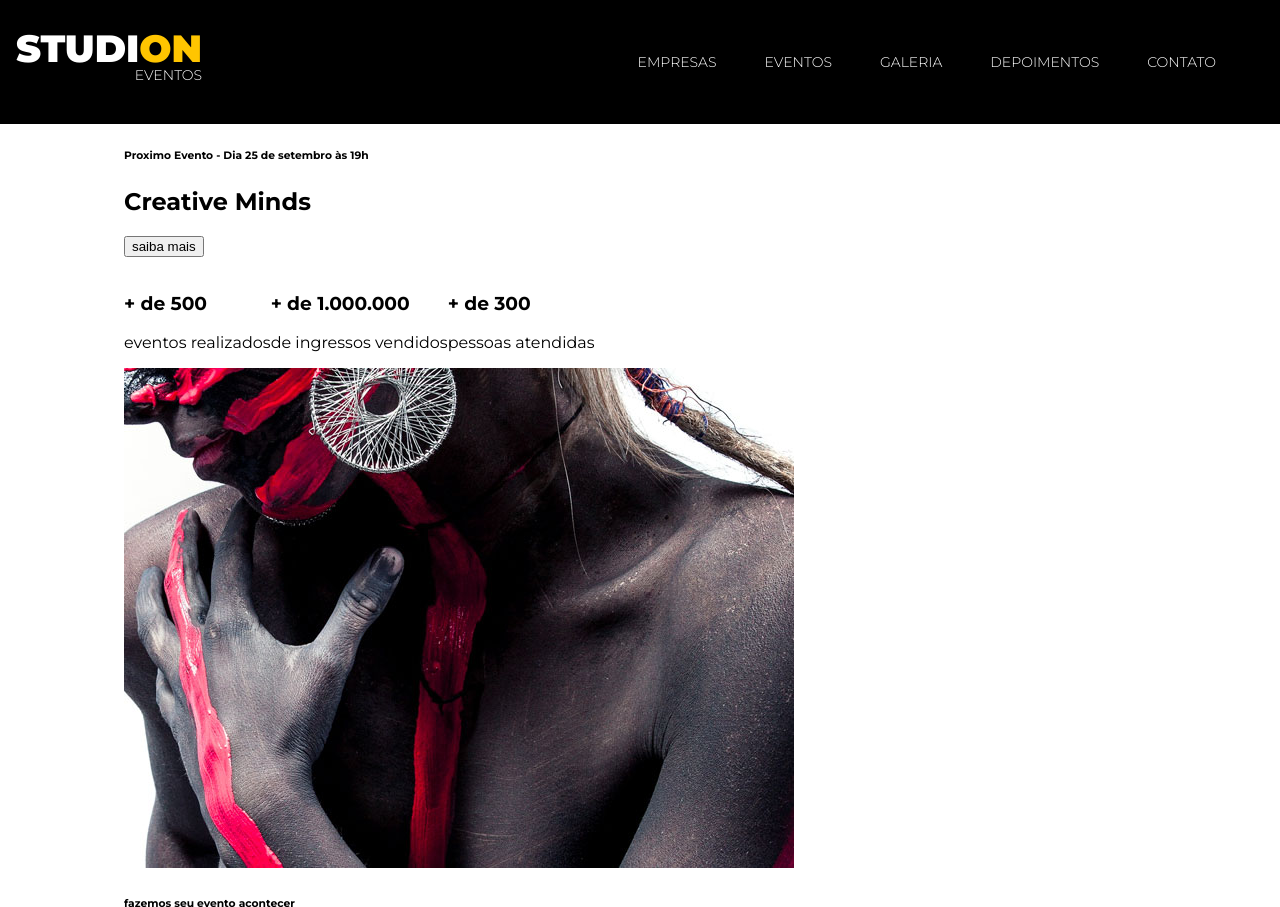
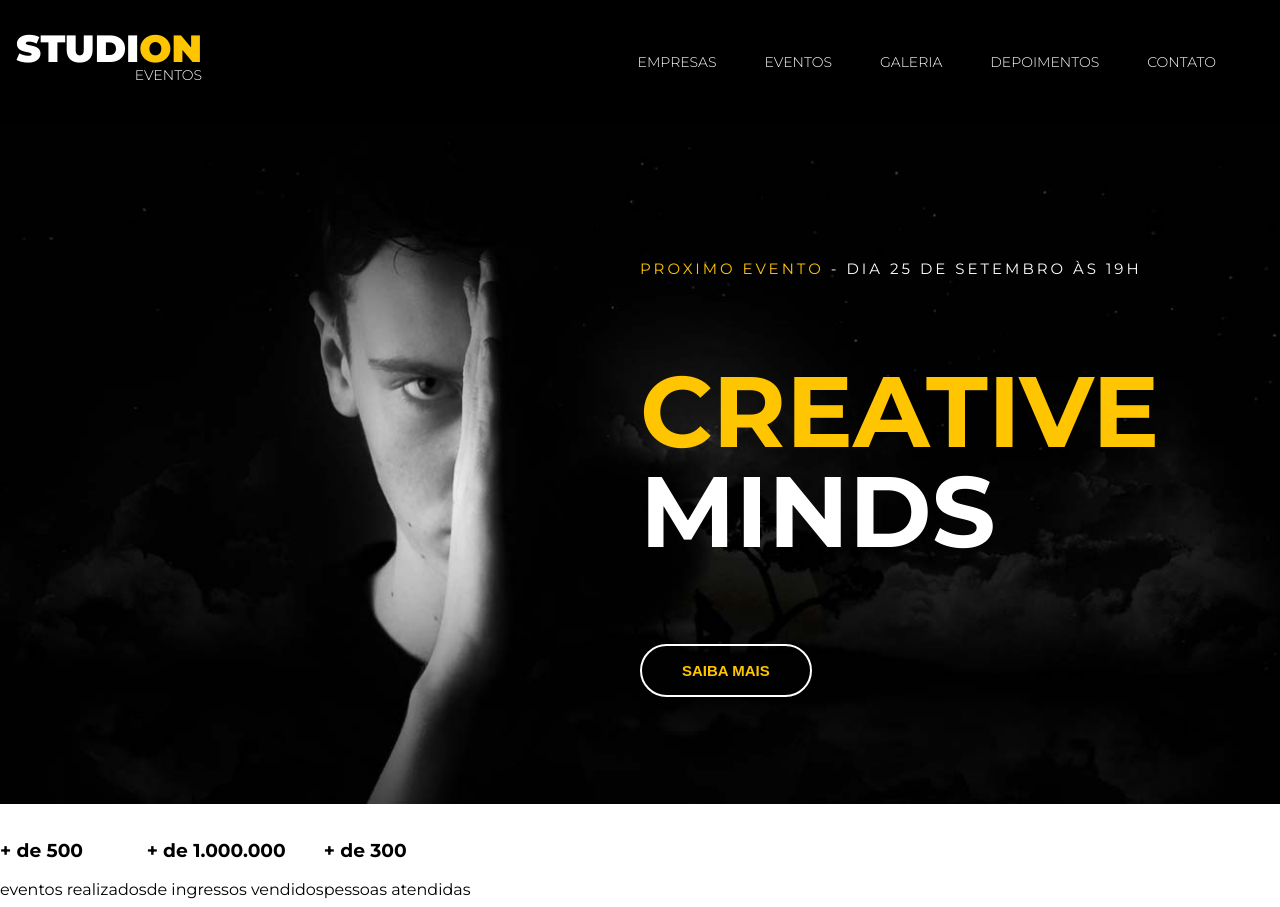
Before and after one commit to MatheusSilvaZiero/StudiOn, a website: page src/index.html in a window 1280 px wide. Shown: the top 907 px of the page. Drawn offline with Linux system fonts and the light colour scheme.

Commit message:
implementando css no header

```diff
--- a/src/Style.css
+++ b/src/Style.css
@@ -6,25 +6,28 @@
 }
 
 :root{
-    --colorprimary: #ffc500;
+
     font-family: 'Montserrat', sans-serif;
     font-size: 16px;
+    --colorprimary: #ffc500;
+    --default-padding: 1rem;
 }
 body{
 
     margin: 0;
-    padding: 7.75rem;
+    padding-top: 7.75rem;
 }
 
 .navbar {
 
     position: fixed;
+    z-index: 1;
     display: grid;
     grid-template-columns: 1fr 9fr;
     align-items: center;
     top: 0;
     left: 0;
-    width: 100%;
+    width: 100vw;
     height: 7.75rem;
     background-color: black;
     color: #fff;
@@ -50,9 +53,21 @@ ul {
 .navbar_links li {
 
     text-transform: uppercase;
-    font-size: 14px;
+    font-size: 0.875rem;
     margin-right: 3rem;
 
+
+}
+
+.navbar_links a {
+    font-weight: 300;
+    color: #fff;
+    text-decoration: none;
+}
+
+.navbar_links a:hover {
+
+    color:var(--colorprimary);
 
 }
 
@@ -63,17 +78,6 @@ ul {
     line-height: 1ch;
     text-transform: uppercase;
     text-align: right;
-
-}
-.navbar_links a {
-    font-weight: 300;
-    color: #fff;
-    text-decoration: none;
-}
-
-.navbar_links a:hover {
-
-    color:var(--colorprimary);
 
 }
 .logo-studion-subtitle {
@@ -88,3 +92,78 @@ ul {
 
     color: var(--colorprimary);
 }
+
+
+#slider {
+
+    color: #fff;
+    background-color: black;
+
+}
+.slide {
+    position: relative;
+    height: calc(100vh - 7.5rem);
+
+}
+
+.slide-background-image {
+
+    width: 100%;
+    height: 100%;
+    object-fit: cover;
+    object-position: center;
+
+}
+
+.slide_copy {
+    top: 0;
+    position: absolute;
+    left: 50vw;
+    top: 6.25rem;
+}
+
+.slide_copy h6{
+
+    font-size: .937rem;
+    font-weight: 400;
+    text-transform: uppercase;
+    letter-spacing: .1875rem;
+
+
+}
+
+.slide_copy h2{
+
+    font-size: 6.25rem;
+    text-transform: uppercase;
+    line-height: 6.25rem;;
+}
+
+.slide_copy h2 span {
+
+    display: block;
+}
+
+.btn {
+    cursor: pointer;
+    padding: 1rem 2.5rem;
+    color: var(--colorprimary);
+    border: .125rem solid #fff;
+    border-radius: 5rem;
+    background: unset;
+    text-transform: uppercase;
+    font-size: .9375rem;
+    font-weight: 700;
+    transition: 0.5s all ease;
+
+
+}
+
+.btn:hover,.btn:active,.btn:focus {
+
+    border-color: var(--colorprimary);
+    background-color: var(--colorprimary);
+    color: #fff;
+
+
+}
--- a/src/index.html
+++ b/src/index.html
@@ -57,11 +57,19 @@
 
         <div id="slider">
             <div class="slide">
-                 <h6><span>Proximo Evento </span> - Dia 25 de setembro às 19h</h6>
+                 <img class="slide-background-image"
+                 src="./images/banner.jpg"
+                 alt="StudiOn">
 
-                 <h2><Span>Creative</Span>  Minds</h2>
+                 <div class="slide_copy">
 
-                 <button>saiba mais</button>
+                     <h6><span class="copy-primary">Proximo Evento </span> - Dia 25 de setembro às 19h</h6>
+
+                     <h2><Span class="copy-primary">Creative</Span>  Minds</h2>
+
+                     <button class="btn btn-slide">saiba mais</button>
+
+                 </div>
             </div>
         </div>
 
```
